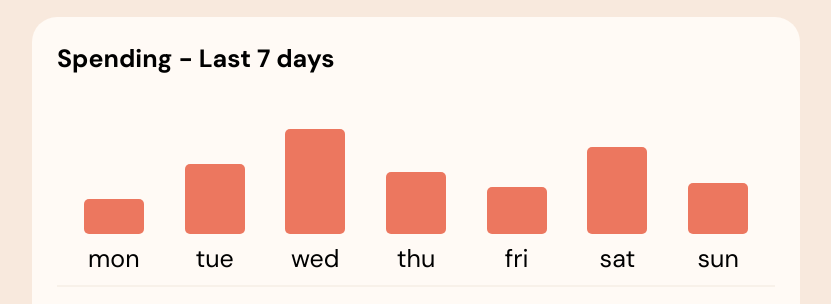
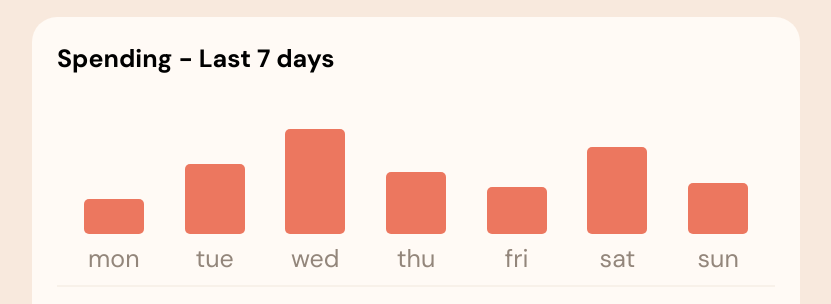
Before and after one commit to DiegoFerrib/expenses-chart-component, a website built with Vite: page index.html in a window 1280 px wide. Shown: the part 237-541 px from the top of the page, without its empty margins (224-1055 px from the left). Built offline with nearby package versions, Linux system fonts and the light colour scheme.

Commit message:
Correcting font color of day class.

```diff
--- a/assets/css/style.css
+++ b/assets/css/style.css
@@ -200,6 +200,7 @@
 
 .day {
   font-size: 25px;
+  color: var(--neutral-color_mediun-brown);
 }
 
 .graph_value {
```
